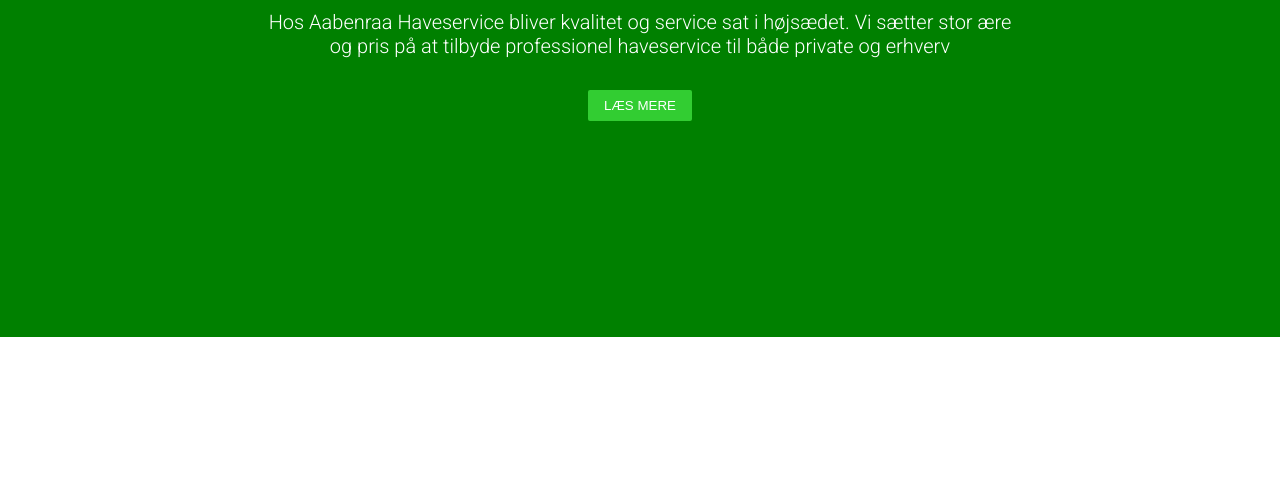
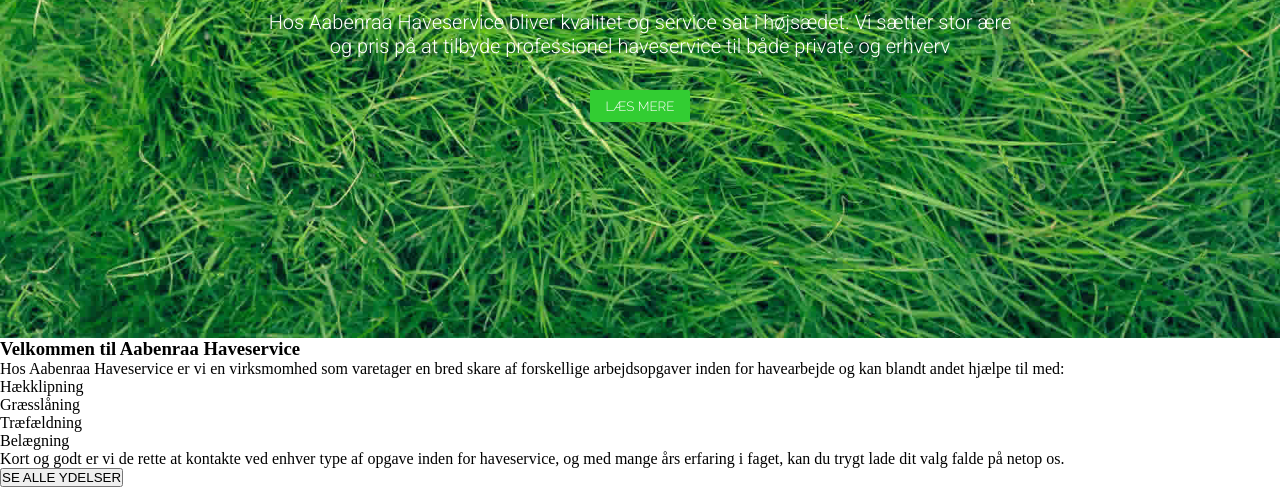
Before and after one commit to JOGR-aspit/webudvikling-1, a plain HTML site: page practice-assignments/projects/02-aabenraa-haveservice/loesning/index.html in a window 1280 px wide. Shown: the part 357-844 px from the top of the page. Before the commit the page ends 800 px from the top, so only its background shows below. Drawn offline with nearby package versions, Linux system fonts and the light colour scheme.

Commit message:
update aabenraa haveservice

```diff
--- a/practice-assignments/projects/02-aabenraa-haveservice/loesning/index.html
+++ b/practice-assignments/projects/02-aabenraa-haveservice/loesning/index.html
@@ -30,5 +30,24 @@
             </div>
         </div>
     </div>
+    <div class="info">
+        <div class="info-content">
+            <div class="info-content-left">
+                <h3>Velkommen til Aabenraa Haveservice</h3>
+                <p>Hos Aabenraa Haveservice er vi en virksmomhed som varetager en bred skare af forskellige arbejdsopgaver inden for havearbejde og kan blandt andet hjælpe til med:</p>
+                <ul class="info-task-list">
+                    <li>Hækklipning</li>
+                    <li>Græsslåning</li>
+                    <li>Træfældning</li>
+                    <li>Belægning</li>
+                </ul>
+                <p>Kort og godt er vi de rette at kontakte ved enhver type af opgave inden for haveservice, og med mange års erfaring i faget, kan du trygt lade dit valg falde på netop os.</p>
+                <button class="info-ydelser-button">SE ALLE YDELSER</button>
+            </div>
+            <div class="info-content-right">
+
+            </div>
+        </div>
+    </div>
 </body>
 </html>
--- a/practice-assignments/projects/02-aabenraa-haveservice/loesning/style.css
+++ b/practice-assignments/projects/02-aabenraa-haveservice/loesning/style.css
@@ -7,7 +7,10 @@
 }
 
 .background-image {
-    background-color: green;
+    background-image: url(./images/banner-bg.jpg);
+    background-position: center;
+    background-repeat: no-repeat;
+    background-size: cover;
 }
 
 .header {
@@ -26,7 +29,7 @@
     display: flex;
     gap: 16px;
     list-style: none;
-    font-family: Raleway, sans-serif;
+    font-family: 'Raleway', sans-serif;
     font-weight: 100;
 }
 
@@ -70,4 +73,6 @@
     margin-bottom: 16px;
     border: none;
     border-radius: 2px;
+    font-family: 'Raleway', sans-serif;
+    font-weight: 300;
 }
```
